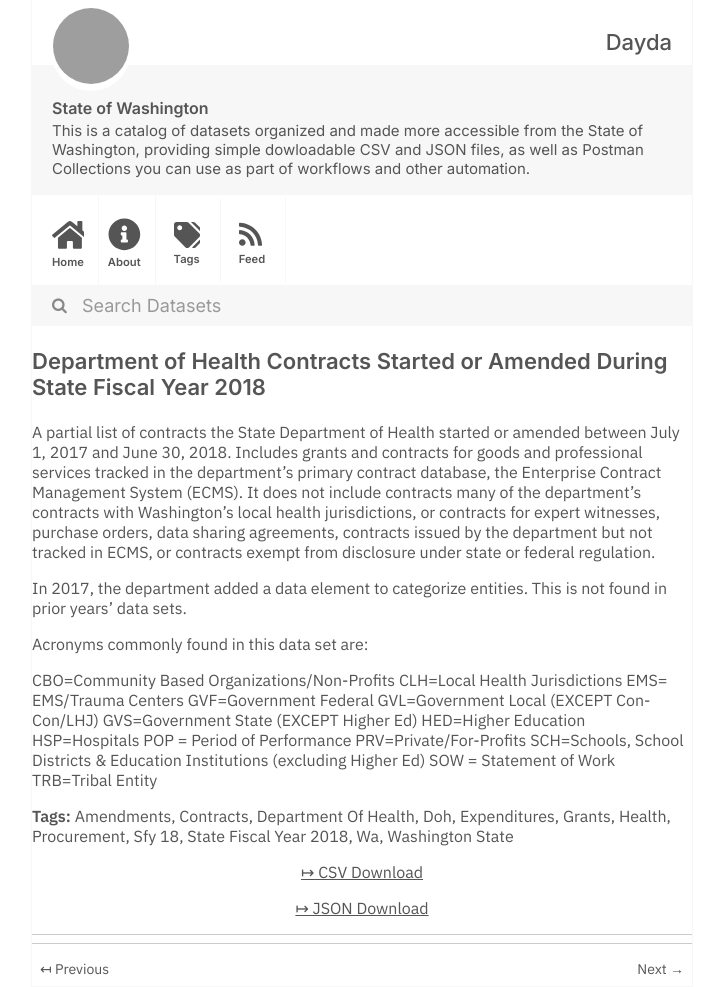
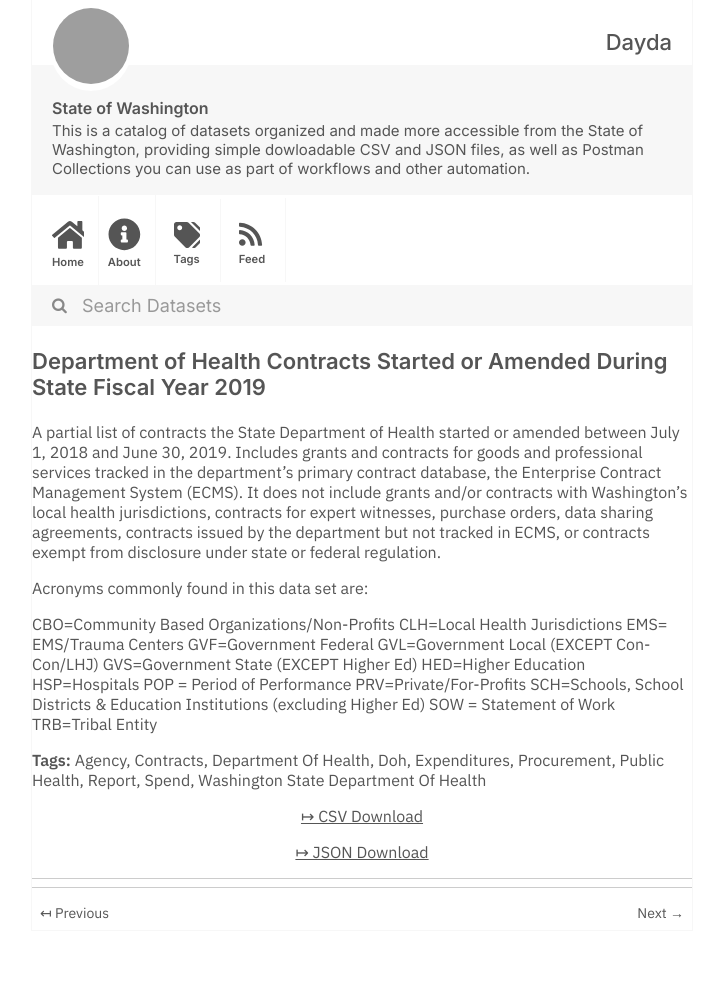
Before and after one commit to dayda-entities/state-of-washington, a Jekyll site: the page built from _posts/2020-11-10-department-of-health-contracts.md, in a window 1280 px wide, cut to the strip 0-987 px from the top of the page. Shown: the whole strip, without its empty margins (278-996 px from the left). Built offline with Jekyll 4.4.1, drawn with Linux system fonts in a browser that asks for light colours; after the commit the page ends 931 px from its top, so only the background shows below that; grey boxes are pictures that could not be loaded.

Commit message:
Publish Data

```diff
--- a/_posts/2020-11-10-department-of-health-contracts.md
+++ b/_posts/2020-11-10-department-of-health-contracts.md
@@ -1,34 +1,30 @@
 ---
 title: >-
   Department of Health Contracts Started or Amended During State Fiscal Year
-  2018
-created: '2020-11-10T17:21:16.278084'
-modified: '2020-11-10T17:21:16.278095'
+  2019
+created: '2020-11-10T17:21:32.026103'
+modified: '2020-11-10T17:21:32.026114'
 state: active
 type: dataset
 tags:
-  - Amendments
+  - Agency
   - Contracts
   - Department Of Health
   - Doh
   - Expenditures
-  - Grants
-  - Health
   - Procurement
-  - Sfy 18
-  - State Fiscal Year 2018
-  - Wa
-  - Washington State
+  - Public Health
+  - Report
+  - Spend
+  - Washington State Department Of Health
 groups:
   - Local Government
-csv_url: 'https://data.wa.gov/api/views/qhn8-3a9e/rows.csv?accessType=DOWNLOAD'
-json_url: 'https://data.wa.gov/api/views/qhn8-3a9e/rows.json?accessType=DOWNLOAD'
+csv_url: 'https://data.wa.gov/api/views/un75-jhzj/rows.csv?accessType=DOWNLOAD'
+json_url: 'https://data.wa.gov/api/views/un75-jhzj/rows.json?accessType=DOWNLOAD'
 layout: post
 
 ---
-A partial list of contracts the State Department of Health started or amended between July 1, 2017 and June 30, 2018. Includes grants and contracts for goods and professional services tracked in the department's primary contract database, the Enterprise Contract Management System (ECMS). It does not include contracts many of the department's contracts with Washington's local health jurisdictions, or contracts for expert witnesses, purchase orders, data sharing agreements, contracts issued by the department but not tracked in ECMS, or contracts exempt from disclosure under state or federal regulation.
-
-In 2017, the department added a data element to categorize entities. This is not found in prior years' data sets.
+A partial list of contracts the State Department of Health started or amended between July 1, 2018 and June 30, 2019. Includes grants and contracts for goods and professional services tracked in the department's primary contract database, the Enterprise Contract Management System (ECMS). It does not include grants and/or contracts with Washington's local health jurisdictions, contracts for expert witnesses, purchase orders, data sharing agreements, contracts issued by the department but not tracked in ECMS, or contracts exempt from disclosure under state or federal regulation.
 
 Acronyms commonly found in this data set are:
 
```
